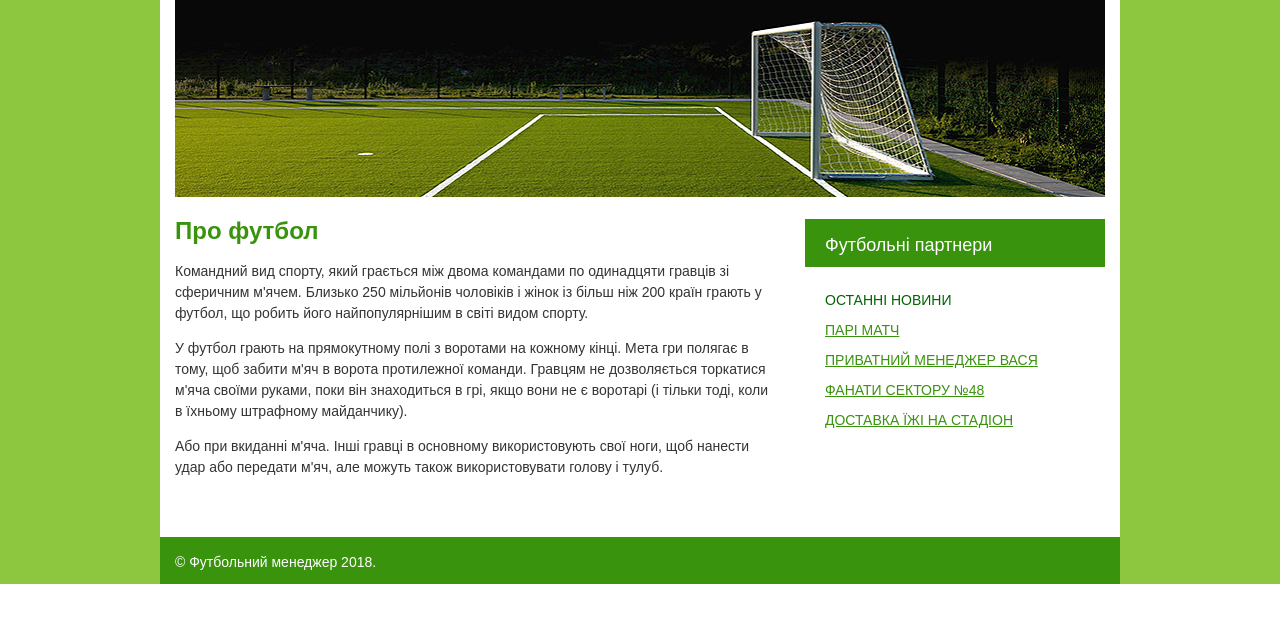
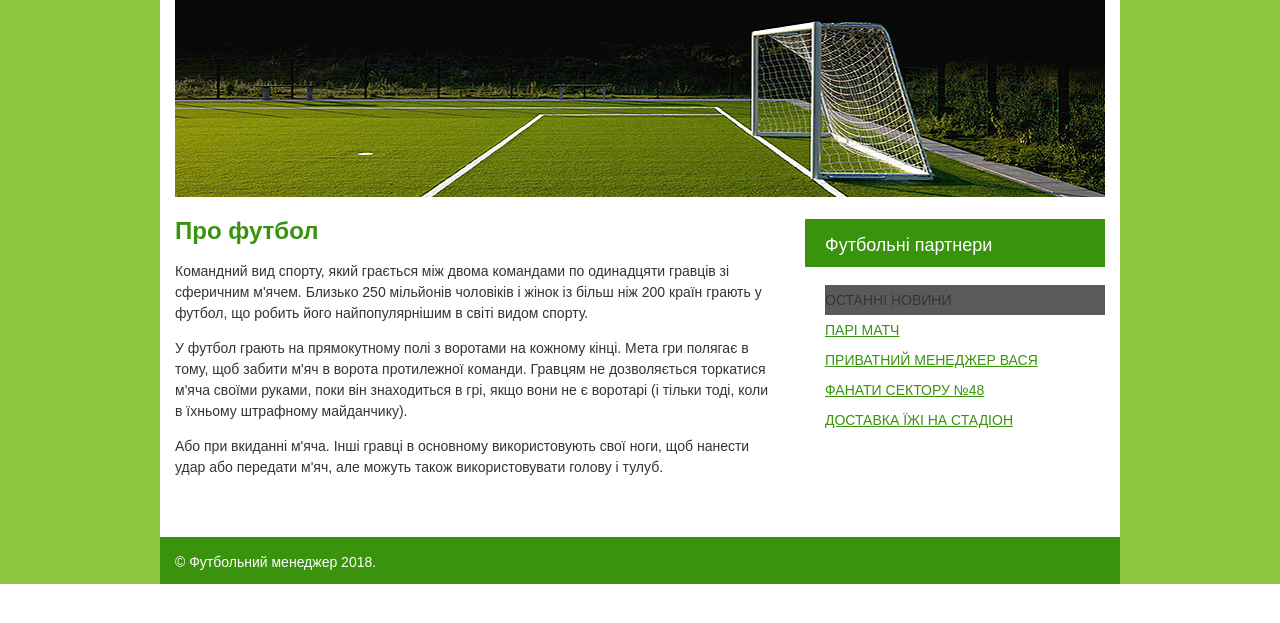
Before and after one commit to GreatMaxKyr/football, a plain HTML site: page index.html in a window 1280 px wide. In both pictures the pointer is over the link "ОСТАННІ НОВИНИ". Shown: the part 135-758 px from the top of the page. Drawn offline with Linux system fonts and the light colour scheme.

Commit message:
css for a

```diff
--- a/css/style.css
+++ b/css/style.css
@@ -115,15 +115,18 @@ body {
 }
 
 .menu a:hover{
-    color: darkgreen;
+    color: #343434;
+    background-color: #5a5a5a;
     text-decoration: none;
 }
 
 .menu a {
+    display: block;
     color: #39930d;
     font-size: 14px;
     line-height: 30px;
     text-transform: uppercase;
+    transition: all 1s ease;
 }
 
 .end {
```
